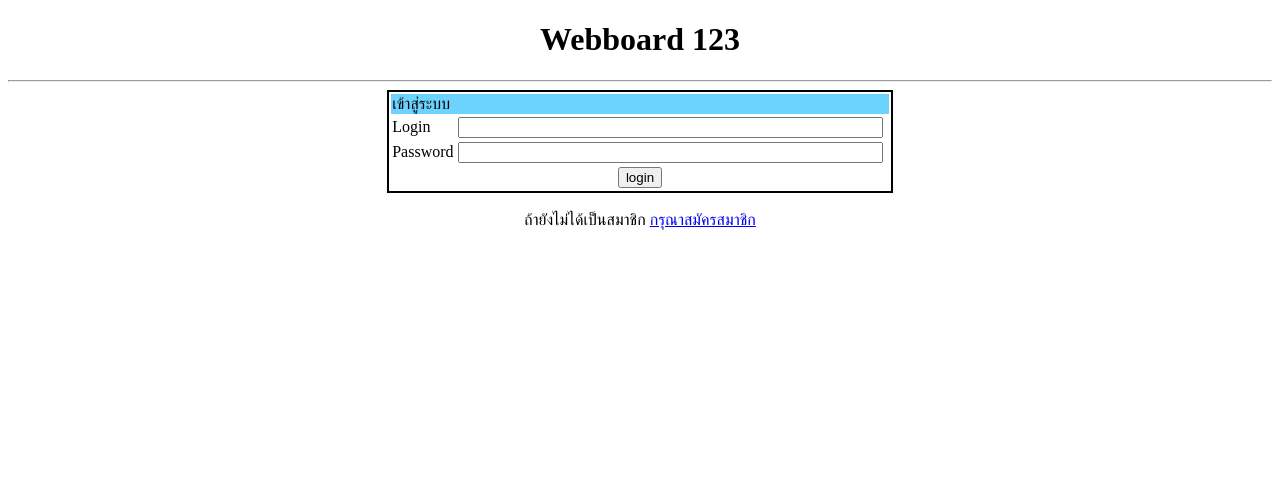
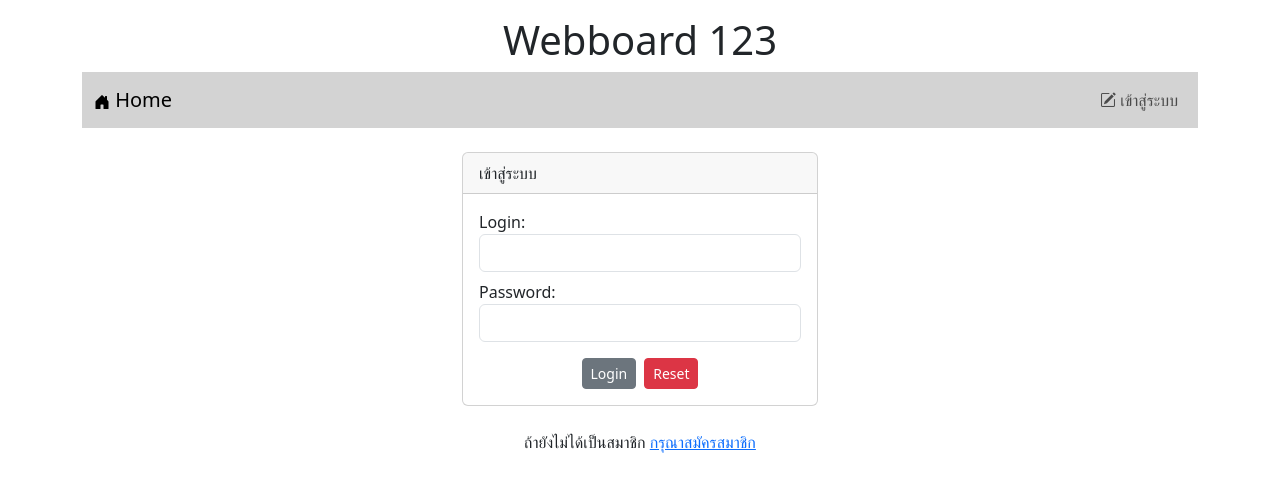
Before and after one commit to Aekkarinkanbaiya/Webboard_ECT, a PHP site: page /login.php in a window 1280 px wide. Shown: the top 492 px of the page. Run offline with PHP 8.4, Linux system fonts and the light colour scheme.

Commit message:
Update commit  Work7
Update commit  Work7

```diff
--- a/login.php
+++ b/login.php
@@ -10,20 +10,46 @@ if(isset($_SESSION['id'])){
 <head>
     <meta charset="UTF-8">
     <meta name="viewport" content="width=device-width, initial-scale=1.0">
+    <link href="https://cdn.jsdelivr.net/npm/bootstrap@5.3.2/dist/css/bootstrap.min.css" rel="stylesheet" integrity="sha384-T3c6CoIi6uLrA9TneNEoa7RxnatzjcDSCmG1MXxSR1GAsXEV/Dwwykc2MPK8M2HN" crossorigin="anonymous">
+    <script src="https://cdn.jsdelivr.net/npm/bootstrap@5.3.2/dist/js/bootstrap.bundle.min.js" integrity="sha384-C6RzsynM9kWDrMNeT87bh95OGNyZPhcTNXj1NW7RuBCsyN/o0jlpcV8Qyq46cDfL" crossorigin="anonymous"></script>
+    <link rel="stylesheet" href="https://cdn.jsdelivr.net/npm/bootstrap-icons@1.11.3/font/bootstrap-icons.min.css">
     <title>Login</title>
 </head>
 <body>
-    <h1 style="text-align: center;">Webboard 123</h1>
-    <hr>
-    <form action="verify.php" method="post">
-        <table style="border: 2px solid black; width: 40%;" align="center">
-            <tr><td colspan="2" style="background-color: #6cd2fe;">เข้าสู่ระบบ</td></tr>
-         <tr><td>Login</td><td><input type="text" name="login" size="50%" required></td></tr>
-            <tr><td>Password</td><td><input type="password" name="pwd" size="50%" required></td></tr>
-         <tr><td colspan="2" align="center"><input type="submit" value="login"></td></tr>
-         </table>
-         <br>
-         <div style="text-align: center;">ถ้ายังไม่ได้เป็นสมาชิก <a href="register.php">กรุณาสมัครสมาชิก</a></div>
-    </form>
+    <div class="container-lg">
+    <h1 style="text-align: center;" class="mt-3">Webboard 123</h1>
+    <?php include "nav.php"?>
+    <div class="row mt-4">
+        <div class="col-lg-4 col-md-3 col-sm-2 col-1"></div>
+        <div class="col-lg-4 col-md-6 col-sm-8 col-10">
+            <?php
+            if(isset($_SESSION['error'])){
+                echo"<div class='alert alert-danger'>ชื่อบัญชีหรือรหัสผ่านไม่ถูกต้อง</div>";
+                unset($_SESSION['error']);
+            }
+            ?>
+            <div class="card">
+            <div class="card-header">เข้าสู่ระบบ</div>
+            <div class="card-body">
+                <form action="verify.php" method="post">
+                    <div class="form-group">
+                        <label for="user" class="form-lable">Login:</label>
+                        <input type="text" id="user" class="form-control" name="login" required>
+                    </div>
+                    <div class="form-group mt-2">
+                        <label for="user" class="form-lable">Password:</label>
+                        <input type="password" id="pwd" class="form-control" name="pwd" required>
+                    </div>
+                    <div class="mt-3 justify-content-center d-flex">
+                        <button type="submit" class="btn btn-secondary btn-sm me-2">Login</button>
+                        <button type="reset" class="btn btn-danger btn-sm">Reset</button>
+                    </div>
+                </form>
+                </div>
+            </div>
+        </div>
+        <div class="col-lg-4 col-md-3 col-sm-2 col-1"></div>
+    </div><br>
+    <div style="text-align: center;">ถ้ายังไม่ได้เป็นสมาชิก <a href="register.php">กรุณาสมัครสมาชิก</a></div>
 </body>
 </html>
--- /dev/null
+++ b/nav.php
@@ -0,0 +1,23 @@
+<nav class="navbar navbar-expand-lg" style="background-color: #d3d3d3;">
+  <div class="container-fluid">
+    <a class="navbar-brand" href="index.php"><svg xmlns="http://www.w3.org/2000/svg" width="16" height="16" fill="currentColor" class="bi bi-house-door-fill" viewBox="0 0 16 16">
+  <path d="M6.5 14.5v-3.505c0-.245.25-.495.5-.495h2c.25 0 .5.25.5.5v3.5a.5.5 0 0 0 .5.5h4a.5.5 0 0 0 .5-.5v-7a.5.5 0 0 0-.146-.354L13 5.793V2.5a.5.5 0 0 0-.5-.5h-1a.5.5 0 0 0-.5.5v1.293L8.354 1.146a.5.5 0 0 0-.708 0l-6 6A.5.5 0 0 0 1.5 7.5v7a.5.5 0 0 0 .5.5h4a.5.5 0 0 0 .5-.5"/>
+</svg> Home</a>
+      <ul class="navbar-nav">
+        <?php if(!isset($_SESSION['id'])){?>
+        <li class="nav-item">
+          <a class="nav-link" aria-current="page" href="login.php"><i class="bi bi-pencil-square"></i> เข้าสู่ระบบ</a>
+        </li>
+        <?php }else{ ?>
+        <li class="nav-item dropdown">
+          <a class="btn btn-btn-outline-secondary dropdown-toggle" href="#" role="button" data-bs-toggle="dropdown" aria-expanded="false">
+          <i class="bi bi-person-lines-fill"> </i><?php echo $_SESSION['username']; ?>
+          </a>
+          <ul class="dropdown-menu">
+            <li><a class="dropdown-item" href="logout.php"><i class="bi bi-power"></i> ออกจากระบบ</a></li>
+          </ul>
+        </li>
+        <?php } ?>
+      </ul>
+  </div>
+</nav>
```
Also changed, not shown: index.php (+1 -23 lines), verify.php (+13 -7 lines).
